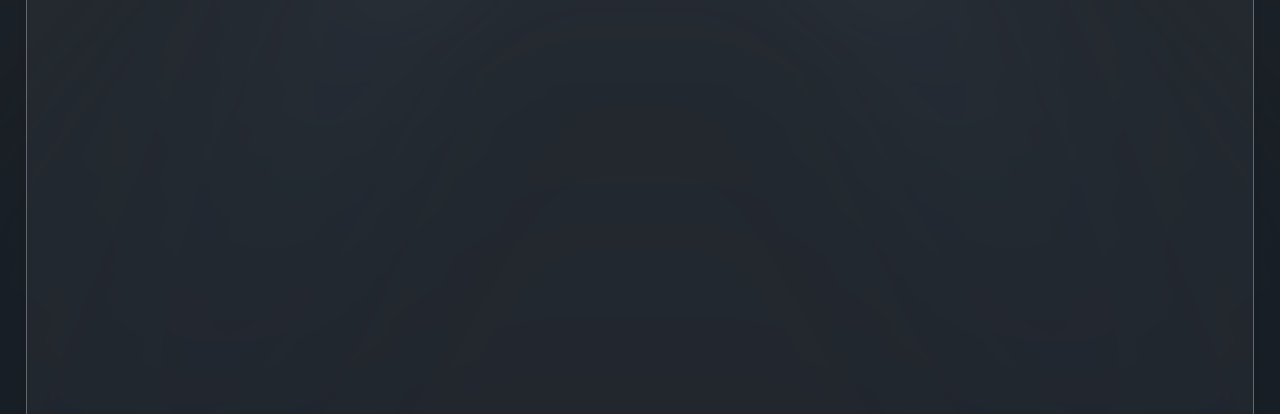
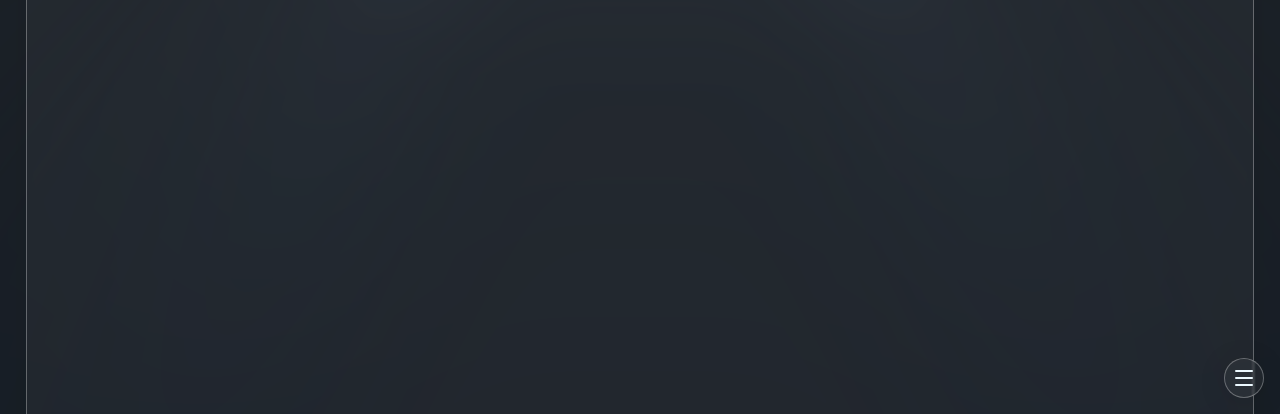
Before and after one commit to Dev-Asifur-Rahman/my-portfolio-updated-next.js, a Next.js app: page / in a window 1280 px wide. Shown: the part 386-800 px from the top of the page. Built offline with nearby package versions, Linux system fonts and the light colour scheme.

Commit message:
speed dial added

```diff
--- a/src/app/globals.css
+++ b/src/app/globals.css
@@ -6,8 +6,13 @@
   --foreground: #171717;
 }
 
-::-webkit-scrollbar {
+.no-scrollbar::-webkit-scrollbar {
   display: none;
+}
+
+.no-scrollbar {
+  scrollbar-width: none;
+  -ms-overflow-style: none;
 }
 
 .glass-bg {
--- a/src/app/page.js
+++ b/src/app/page.js
@@ -1,5 +1,6 @@
 import Hero from "@/components/Hero";
 import LightRays from "@/components/section-components/LightRays";
+import NavigateSection from "@/components/section-components/NavigateSection";
 
 export default function Home() {
   return (
@@ -26,9 +27,10 @@ export default function Home() {
         fadeDistance={1}
         saturation={1}
       />
-      <section className="w-full h-full absolute z-10 top-0 p-[2%] overflow-y-auto scroll-smooth">
+      <section className="w-full h-full absolute z-10 top-0 p-[2%] overflow-y-auto scroll-smooth no-scrollbar">
         <Hero></Hero>
         <Hero></Hero>
+        <NavigateSection></NavigateSection>
       </section>
     </div>
   );
--- /dev/null
+++ b/src/components/Skills.jsx
@@ -0,0 +1,11 @@
+import React from 'react';
+
+const Skills = () => {
+    return (
+        <div>
+            Skills
+        </div>
+    );
+};
+
+export default Skills;
--- /dev/null
+++ b/src/components/section-components/NavigateSection.jsx
@@ -0,0 +1,66 @@
+import {
+  ChevronsUp,
+  GraduationCap,
+  Headset,
+  LayersMinus,
+  Menu,
+  UserRoundPen,
+  Wrench,
+} from "lucide-react";
+import React from "react";
+
+const NavigateSection = () => {
+  const navigationObject = [
+    {
+      name: "Go Top",
+      icon: <ChevronsUp />,
+    },
+    {
+      name: "Projects",
+      icon: <LayersMinus />,
+    },
+
+    {
+      name: "Skills",
+      icon: <Wrench />,
+    },
+    {
+      name: "Education",
+      icon: <GraduationCap />,
+    },
+    {
+      name: "About",
+      icon: <UserRoundPen />,
+    },
+    {
+      name: "Contact",
+      icon: <Headset />,
+    },
+  ];
+  return (
+    <div className="fab z-20">
+      <div
+        tabIndex={0}
+        role="button"
+        className="btn btn-md btn-circle glass-bg"
+      >
+        <Menu></Menu>
+      </div>
+      <div className="fab-close">
+        <span className="btn btn-circle btn-md glass-bg">✕</span>
+      </div>
+
+      {navigationObject?.map((object, index) => {
+        return (
+          <div className="tooltip tooltip-left" data-tip={object?.name}>
+            <button className="btn btn-md btn-circle glass-bg">
+              {object?.icon}
+            </button>
+          </div>
+        );
+      })}
+    </div>
+  );
+};
+
+export default NavigateSection;
```
Also changed, not shown: 1 other file (tests, documents, lock files or other folders).
